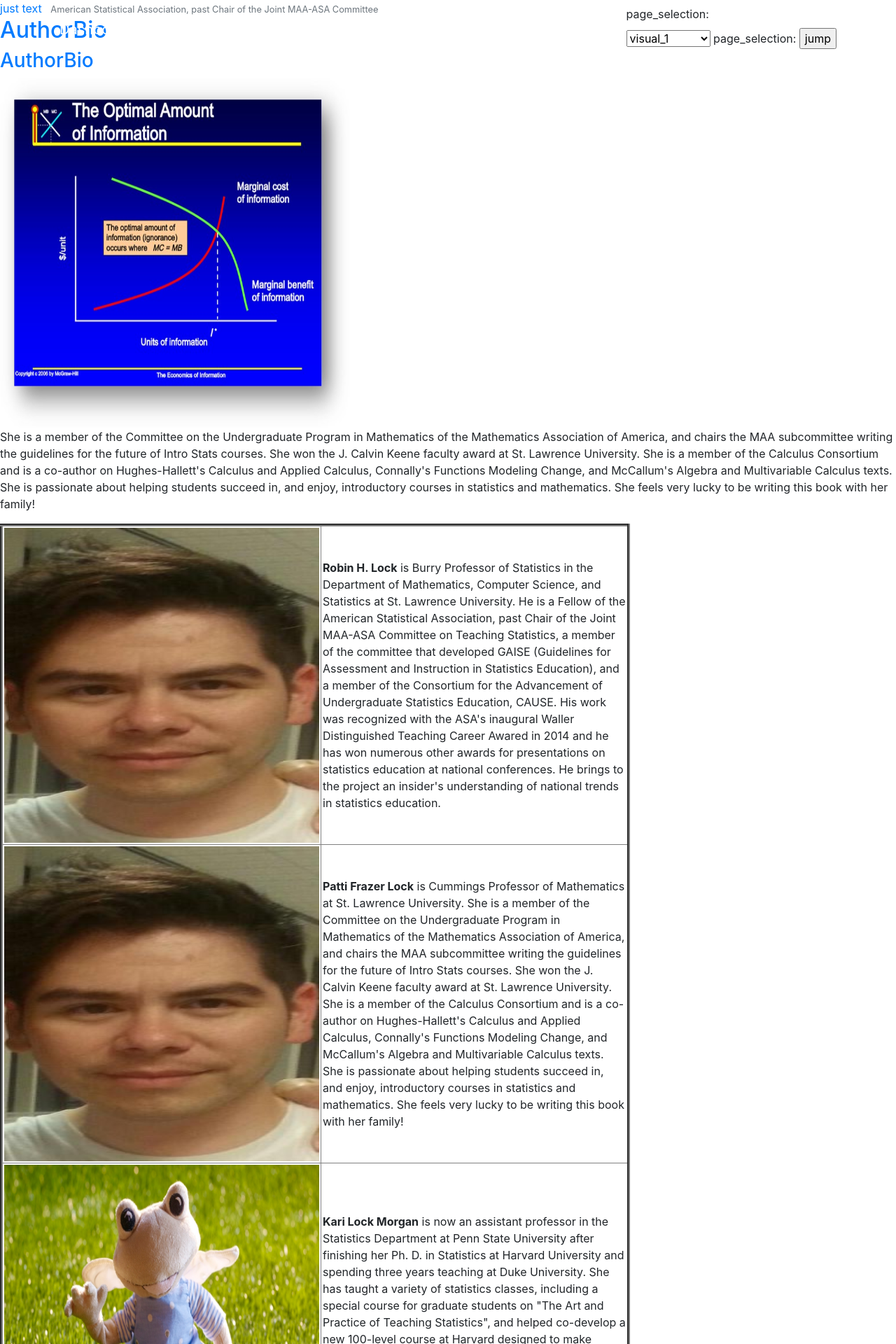
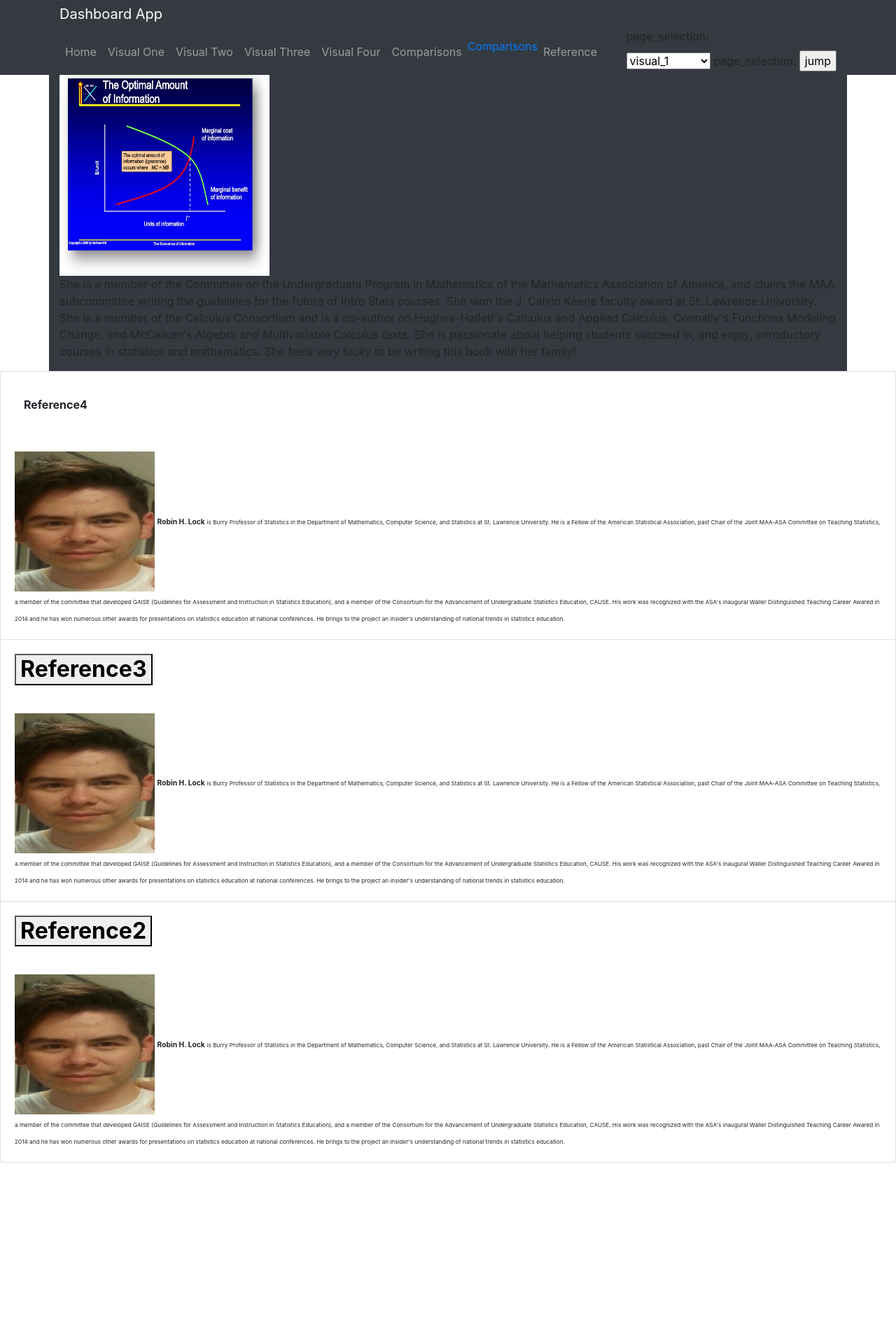
Before and after one commit to Duktig511/Dash_App, a Flask app: page /comparisons in a window 1280 px wide. Shown: the top 1920 px of the page at 70% size. After the commit the page ends 1661 px from the top, so only its background shows below. Run offline with Flask 2, Linux system fonts and the light colour scheme; some libraries are stand-ins or nearby versions.

Commit message:
Created a few custom styles and padding solutions

```diff
--- a/dashApp/app.py
+++ b/dashApp/app.py
@@ -1,10 +1,10 @@
 from flask import Flask
 from flask_nav import Nav
-from flask_bootstrap import  Bootstrap
+from flask_bootstrap import Bootstrap
 
 app = Flask(__name__)
+
 from dashApp import routes
 
-
-nav = Nav(app)
+Nav(app)
 Bootstrap(app)
--- a/dashApp/routes.py
+++ b/dashApp/routes.py
@@ -7,52 +7,50 @@ from flask import render_template, request
 # Flask Routes
 #################################################
 
-
 @app.route("/",  methods=['GET', 'POST'])
 def landing():
 
-    #render_template("layout.html")
-    return render_template("landing.html")
+    return render_template("landing.html", title="Home")
 
 
 @app.route("/form",  methods=['GET', 'POST'])
 def form():
 
     jump = request.form["selection"]
-    return render_template(f'{jump}.html', title=jump)
+    return render_template(f'{jump}.html')
 
 
 @app.route("/visual_1",  methods=['GET', 'POST'])
 def visual_1():
 
-    return render_template("visual_1.html")
+    return render_template("visual_1.html", title="Visual One")
 
 
 @app.route("/visual_2",  methods=['GET', 'POST'])
 def visual_2():
 
-    return render_template("visual_2.html")
+    return render_template("visual_2.html",  title="Visual Two")
 
 
 @app.route("/visual_3",  methods=['GET', 'POST'])
 def visual_3():
 
-    return render_template("visual_3.html")
+    return render_template("visual_3.html",  title="Visual Three")
 
 
 @app.route("/visual_4",  methods=['GET', 'POST'])
 def visual_4():
 
-    return render_template("visual_4.html")
+    return render_template("visual_4.html",  title="Visual Four")
 
 
 @app.route("/comparisons",  methods=['GET', 'POST'])
 def comparisons():
 
-    return render_template("comparisons.html")
+    return render_template("comparisons.html",  title="Comparison")
 
 
 @app.route("/data",  methods=['GET', 'POST'])
 def data():
 
-    return render_template("data.html")
+    return render_template("data.html", title="Reference")
--- a/dashApp/templates/comparisons.html
+++ b/dashApp/templates/comparisons.html
@@ -1,15 +1,16 @@
 {% extends "layout.html" %}
 {% block content %}
-
+    <div class="buffer-break" >
+    </div>
+<div class="container bg-dark  border-info">
     <article class="media content-section">
       <div class="media-body">
           <div class="article-metadata">
               <a class="mr-2" href="https://www.linkedin.com/in/raphael-vasquez-9b20b3b5">just text</a>
-            <small class="text-muted">American Statistical Association, past Chair of the Joint MAA-ASA Committee</small>
+                <small class="text-muted text-info">American Statistical Association, past Chair of the Joint MAA-ASA Committee</small>
           </div>
-      <h2><a class="article-title">AuthorBio</a></h2>
-      <strong><h3><a class="article-title">AuthorBio</a></h3></strong>
-      <img src="../static/images/005.jpg" alt="No Luck" height="500" width="500" border="0" />
+          <strong><h2><a class="article-title">AuthorBio</a></h2></strong>
+          <img src="../static/images/005.jpg" alt="No Luck" height="300" width="300" border="0" />
           <p class="article-content">She is a member of the Committee on the Undergraduate Program in Mathematics of the Mathematics Association of America,
               and chairs the MAA subcommittee writing the guidelines for the future of Intro Stats courses.
               She won the J. Calvin Keene faculty award at St. Lawrence University.
@@ -19,63 +20,89 @@
               She feels very lucky to be writing this book with her family! </p>
       </div>
     </article>
+</div>
 
-    <table border="4" cellspacing="2" cellpadding="2" width="900">
+    <div class="accordion" id="accordion1">
+      <div class="card">
+        <div class="card-body" id="headingOne">
+          <h2 class="mb-0">
+            <button class="btn HBG" type="button" data-toggle="collapse" data-target="#collapseOne" aria-expanded="true" aria-controls="collapseOne">
+                <b class="navbar-text  HBG">Reference4</b>
+            </button>
+          </h2>
+         </div>
 
-        <tr>
-            <td class="AuthorPic">  <img src="../static/images/010.jpg" alt="No Luck" height="450" width="450" border="0" ></td>
-            <td class="AuthorBio" width="450"> <b>Robin H. Lock</b> is Burry Professor of Statistics in the Department of Mathematics,
+          <div id="collapseOne" class="collapse show" aria-labelledby="headingOne" data-parent="#accordion1">
+              <div class="card-body">
+                  <small class="sneaky">  <img src="../static/images/010.jpg" alt="No Luck" height=200 width=200 border="0" >
+                    <small class="sneaky"> <b>Robin H. Lock</b> <small class="sneaky">is Burry Professor of Statistics in the Department of Mathematics,
                       Computer Science, and Statistics at St. Lawrence University.
                       He is a Fellow of the American Statistical Association, past Chair of the Joint MAA-ASA Committee on Teaching Statistics,
                       a member of the committee that developed GAISE (Guidelines for Assessment and Instruction in Statistics Education),
                       and a member of the Consortium for the Advancement of Undergraduate Statistics Education, CAUSE.
                       His work was recognized with the ASA's inaugural Waller Distinguished Teaching Career Awared in 2014 and he has won numerous other awards for presentations
                       on statistics education at national conferences.  He brings to the project an insider's understanding of national trends
-              in statistics education.</td>
-            </tr>
-
-            <tr>
-              <td class="AuthorPic"> <img src="../static/images/010.jpg" alt="No Luck" height="450" width="450" border="0"/> </td>
-              <td class="AuthorBio" width="450"> <b>Patti Frazer Lock</b> is Cummings Professor of Mathematics at St. Lawrence University.
-                  She is a member of the Committee on the Undergraduate Program in Mathematics of the Mathematics Association of America,
-                  and chairs the MAA subcommittee writing the guidelines for the future of Intro Stats courses.
-                  She won the J. Calvin Keene faculty award at St. Lawrence University.
-                  She is a member of the Calculus Consortium and is a co-author on Hughes-Hallett's Calculus and Applied Calculus,
-                  Connally's Functions Modeling Change, and McCallum's Algebra and Multivariable Calculus texts.
-                  She is passionate about helping students succeed in, and enjoy, introductory courses in statistics and mathematics.
-                  She feels very lucky to be writing this book with her family!   </td>
-            </tr>
-            <tr>
-              <td class="AuthorPic"> <img src="../static/images/008.jpg" alt="No Luck" height="450" width="450" border="0"/></td>
-              <td class="AuthorBio" width="450"> <b>Kari Lock Morgan</b> is now an assistant professor in the Statistics Department at Penn State University
-                  after finishing
-                  her Ph. D. in Statistics at Harvard University and spending three years teaching at Duke University.
-                  She has taught a variety of statistics classes,
-                  including a special course for graduate students on "The Art and Practice of Teaching Statistics",
-                  and helped co-develop a new 100-level course at Harvard designed to make statistics enjoyable and
-                  applicable to real life. She won the Derek C. Bok Award for Excellence in the Teaching of Undergraduates.
-                  She has a particular interest in causal inference, statistics education, and applications of statistics in psychology,
-                  education, and health.  </td>
-            </tr>
-            <tr>
-              <td class="AuthorPic"> <img src="../static/images/008.jpg" alt="No Luck" height="450" width="450" border="0"/> </td>
-              <td class="AuthorBio" width="450"> <b>Eric F. Lock</b> is an assistant professor of Biostatistics at the University of Minnesota School of Public Health.
-                  He received his Ph.D in Statistics from the University of North Carolina in 2012, and spent two years
-                  doing a post doc in statistical genetics at Duke University.
-                  He has been an instructor and instructional assistant for multiple introductory statistics courses,
-                  ranging from very traditional to more progressive. He has a particular interest in machine learning
-                  and the analysis of high-dimensional data, and has conducted research on applications of statistics in genetics and medicine. </td>
-            </tr>
-        <tr>
-          <td class="AuthorPic"> <img src="../static/images/005.jpg" alt="No Luck" height="450" width="450" border="2"/></td>
-          <td class="AuthorBio" height="450" width="450" > <b>Dennis F. Lock</b> recently followed his interests in sports statistics to become the Director of Analytics for the Miami Dolphins (football team).
-              He  finished his Ph.D. focusing on sports statistics with the
-              Department of Statistics at Iowa State University where he served as a statistical consultant for several years
-              and received the Dan Mowrey Consulting Excellence Award. In 2014 he helped design and implement a randomized study
-              at Iowa State to compare the efffectiveness of randomization and traditional approaches to teaching introductory statistics.
-          </td>
-        </tr>
-</table>
+                      in statistics education.</small>
+                    </small>
+                  </small>
+              </div>
+          </div>
+     </div>
 
 
+
+      <div class="card">
+        <div class="card-body" id="headingTwo">
+          <h2 class="mb-0">
+            <button class="HBG" type="button" data-toggle="collapse" data-target="#collapseTwo" aria-expanded="true" aria-controls="collapseTwo">
+                <b class="HBG">Reference3</b>
+            </button>
+          </h2>
+         </div>
+
+          <div id="collapseTwo" class="collapse show" aria-labelledby="headingTwo" data-parent="#accordion1">
+              <div class="card-body">
+                  <small class="sneaky">  <img src="../static/images/010.jpg" alt="No Luck" height="200" width="200" border="0" >
+                    <small class="sneaky"> <b>Robin H. Lock</b> <small class="sneaky">is Burry Professor of Statistics in the Department of Mathematics,
+                      Computer Science, and Statistics at St. Lawrence University.
+                      He is a Fellow of the American Statistical Association, past Chair of the Joint MAA-ASA Committee on Teaching Statistics,
+                      a member of the committee that developed GAISE (Guidelines for Assessment and Instruction in Statistics Education),
+                      and a member of the Consortium for the Advancement of Undergraduate Statistics Education, CAUSE.
+                      His work was recognized with the ASA's inaugural Waller Distinguished Teaching Career Awared in 2014 and he has won numerous other awards for presentations
+                      on statistics education at national conferences.  He brings to the project an insider's understanding of national trends
+                      in statistics education.</small>
+                    </small>
+                  </small>
+              </div>
+          </div>
+     </div>
+
+
+
+      <div class="card">
+        <div class="card-body" id="headingThree">
+          <h2 class="mb-0">
+            <button class="HBG" type="button" data-toggle="collapse" data-target="#collapseThree" aria-expanded="true" aria-controls="collapseThree">
+                <b class="tHBG">Reference2</b>
+            </button>
+          </h2>
+         </div>
+
+          <div id="collapseThree" class="collapse show" aria-labelledby="headingThree" data-parent="#accordion1">
+              <div class="card-body">
+                  <small class="sneaky">  <img src="../static/images/010.jpg" alt="No Luck" height="200" width="200" border="0" >
+                    <small class="sneaky"> <b>Robin H. Lock</b> <small class="sneaky">is Burry Professor of Statistics in the Department of Mathematics,
+                      Computer Science, and Statistics at St. Lawrence University.
+                      He is a Fellow of the American Statistical Association, past Chair of the Joint MAA-ASA Committee on Teaching Statistics,
+                      a member of the committee that developed GAISE (Guidelines for Assessment and Instruction in Statistics Education),
+                      and a member of the Consortium for the Advancement of Undergraduate Statistics Education, CAUSE.
+                      His work was recognized with the ASA's inaugural Waller Distinguished Teaching Career Awared in 2014 and he has won numerous other awards for presentations
+                      on statistics education at national conferences.  He brings to the project an insider's understanding of national trends
+                      in statistics education.</small>
+                    </small>
+                  </small>
+              </div>
+          </div>
+      </div>
+    </div>
 {% endblock content %}
--- a/dashApp/templates/layout.html
+++ b/dashApp/templates/layout.html
@@ -7,6 +7,7 @@
     <meta name="viewport" content="width=device-width, initial-scale=1, shrink-to-fit=no">
 
     <!-- Bootstrap CSS -->
+    <link rel="stylesheet" href="https://stackpath.bootstrapcdn.com/bootstrap/4.3.1/css/bootstrap.min.css" integrity="sha384-ggOyR0iXCbMQv3Xipma34MD+dH/1fQ784/j6cY/iJTQUOhcWr7x9JvoRxT2MZw1T" crossorigin="anonymous">
     <link rel="stylesheet" type="text/css" href={{ url_for('static', filename='main.css')}}>
     <link rel="stylesheet" type= text/css href={{ url_for('static', filename='bootstrap.css') }}>
     <link rel="stylesheet"  type="text/css" href={{ url_for('static', filename='bootstrap-grid.css') }}>
@@ -19,12 +20,12 @@
 </head>
 
 <body>
-
+ <div class="container">
      <header class="site-header">
-      <nav class="navbar navbar-expand-md navbar-dark bg-steel fixed-top">
+           <nav class="navbar-expand-md navbar-dark bg-dark fixed-top">
             <div class="container">
               <a class="navbar-brand mr-4" href="/">Dashboard App</a>
-           <button class="navbar-toggler" type="button" data-toggle="collapse" data-target="#navbarToggle" aria-controls="navbarToggle" aria-expanded="false" aria-label="Toggle navigation">
+               <button class="navbar-toggler btn-info btn-outline-light" type="button" data-toggle="collapse" data-target="#navbarToggle" aria-controls="navbarToggle" aria-expanded="false" aria-label="Toggle navigation">
                 <span class="navbar-toggler-icon"></span>
               </button>
               <div class="collapse navbar-collapse" id="navbarToggle">
@@ -34,7 +35,9 @@
                     <a class="nav-item nav-link" href={{ url_for('visual_2')}}>Visual Two</a>
                     <a class="nav-item nav-link" href={{ url_for('visual_3')}}>Visual Three</a>
                     <a class="nav-item nav-link" href={{ url_for('visual_4')}}>Visual Four</a>
-                <a class="nav-item nav-link" href={{ url_for('comparisons')}}>Visual Four</a>
+                    <a class="nav-item nav-link" href={{ url_for('comparisons')}}>Comparisons</a>
+                    <a class="nav-pills HBG" href={{ url_for('comparisons')}}>Comparisons</a>
+                    <a class="nav-item nav-link" href={{ url_for('data')}}>Reference</a>
                 </div>
             <!-- Navbar Right Side -->
             <div class="navbar-menu">
@@ -55,13 +58,15 @@
            </div>
          </div>
        </nav>
-
+     </header>
+</div>
+ body { padding-top: 95px; }
  {% block content %}{% endblock content %}
 
     <script src="https://code.jquery.com/jquery-3.3.1.slim.min.js" integrity="sha384-q8i/X+965DzO0rT7abK41JStQIAqVgRVzpbzo5smXKp4YfRvH+8abtTE1Pi6jizo" crossorigin="anonymous"></script>
     <script src="https://cdnjs.cloudflare.com/ajax/libs/popper.js/1.14.7/umd/popper.min.js" integrity="sha384-UO2eT0CpHqdSJQ6hJty5KVphtPhzWj9WO1clHTMGa3JDZwrnQq4sF86dIHNDz0W1" crossorigin="anonymous"></script>
     <script src="https://stackpath.bootstrapcdn.com/bootstrap/4.3.1/js/bootstrap.min.js" integrity="sha384-JjSmVgyd0p3pXB1rRibZUAYoIIy6OrQ6VrjIEaFf/nJGzIxFDsf4x0xIM+B07jRM" crossorigin="anonymous"></script>
- </header>
+
 </body>
 
 </html>
--- a/dashApp/templates/visual_1.html
+++ b/dashApp/templates/visual_1.html
@@ -1,5 +1,8 @@
 {% extends "layout.html" %}
 {% block content %}
+    <div class="buffer-break" >
+    </div>
+     <div class="container">
         <div class="slick-row">
             <article class="media content-section">
             <div class="media-body">
@@ -7,7 +10,6 @@
                     <a class="mr-2" href="https://www.linkedin.com/in/raphael-vasquez-9b20b3b5">just text</a>
                      <small class="text-muted">American Statistical Association, past Chair of the Joint MAA-ASA Committee</small>
                 </div>
-            <h3><a class="article-title">AuthorBio</a></h3>
                  <h3><strong><a class="article-title">AuthorBio</a></strong></h3>
 
             <p class="article-content">She is a member of the Committee on the Undergraduate Program in Mathematics of the Mathematics Association of America,
@@ -21,4 +23,5 @@
             </div>
             </article>
         </div>
+     </div>
 {% endblock content %}
--- a/dashApp/templates/visual_3.html
+++ b/dashApp/templates/visual_3.html
@@ -1,5 +1,8 @@
 {% extends "layout.html" %}
 {% block content %}
+    <div class="buffer-break" >
+    </div>
+     <div class="container">
       <div class="slick-row">
         <article class="media content-section">
         <div class="media-body">
@@ -7,7 +10,6 @@
                 <a class="mr-2" href="https://www.linkedin.com/in/raphael-vasquez-9b20b3b5">just text</a>
                  <small class="text-muted">American Statistical Association, past Chair of the Joint MAA-ASA Committee</small>
             </div>
-        <h3><a class="article-title">AuthorBio</a></h3>
             <h3><strong><a class="article-title">AuthorBio</a></strong></h3>
 
           <p class="article-content">She is a member of the Committee on the Undergraduate Program in Mathematics of the Mathematics Association of America,
@@ -18,6 +20,8 @@
               She is passionate about helping students succeed in, and enjoy, introductory courses in statistics and mathematics.
               She feels very lucky to be writing this book with her family!
           </p>
+              </div>
             </article>
         </div>
+     </div>
 {% endblock content %}
```
Also changed, not shown: dashApp/Nav_Bars.py (+6 -11 lines), dashApp/templates/data.html (+38 -8 lines), dashApp/templates/landing.html (+7 -10 lines), dashApp/templates/visual_2.html (+33 -4 lines), dashApp/templates/visual_4.html (+4 -3 lines). Lines whose indentation alone changed are shown as unchanged.
